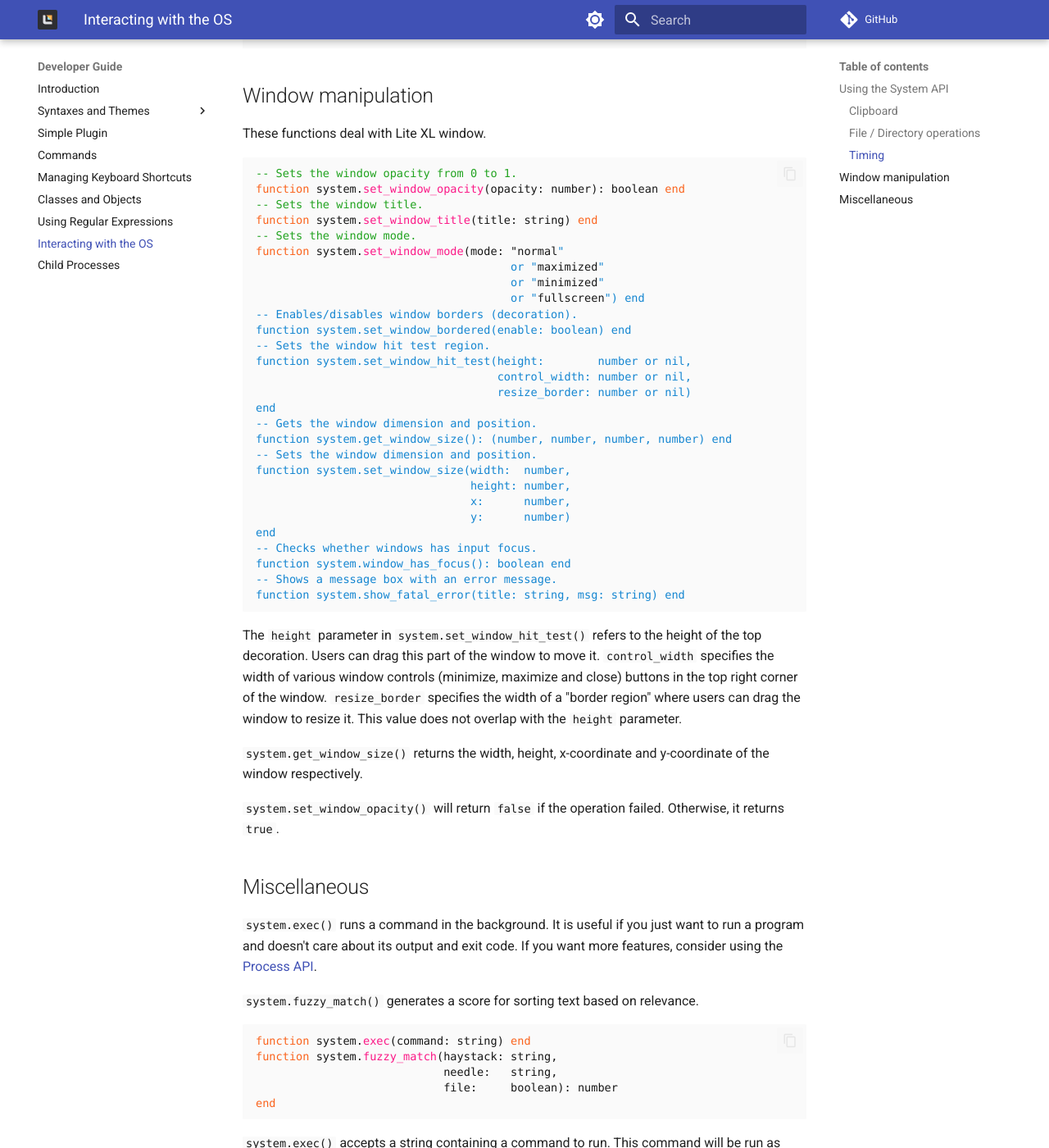
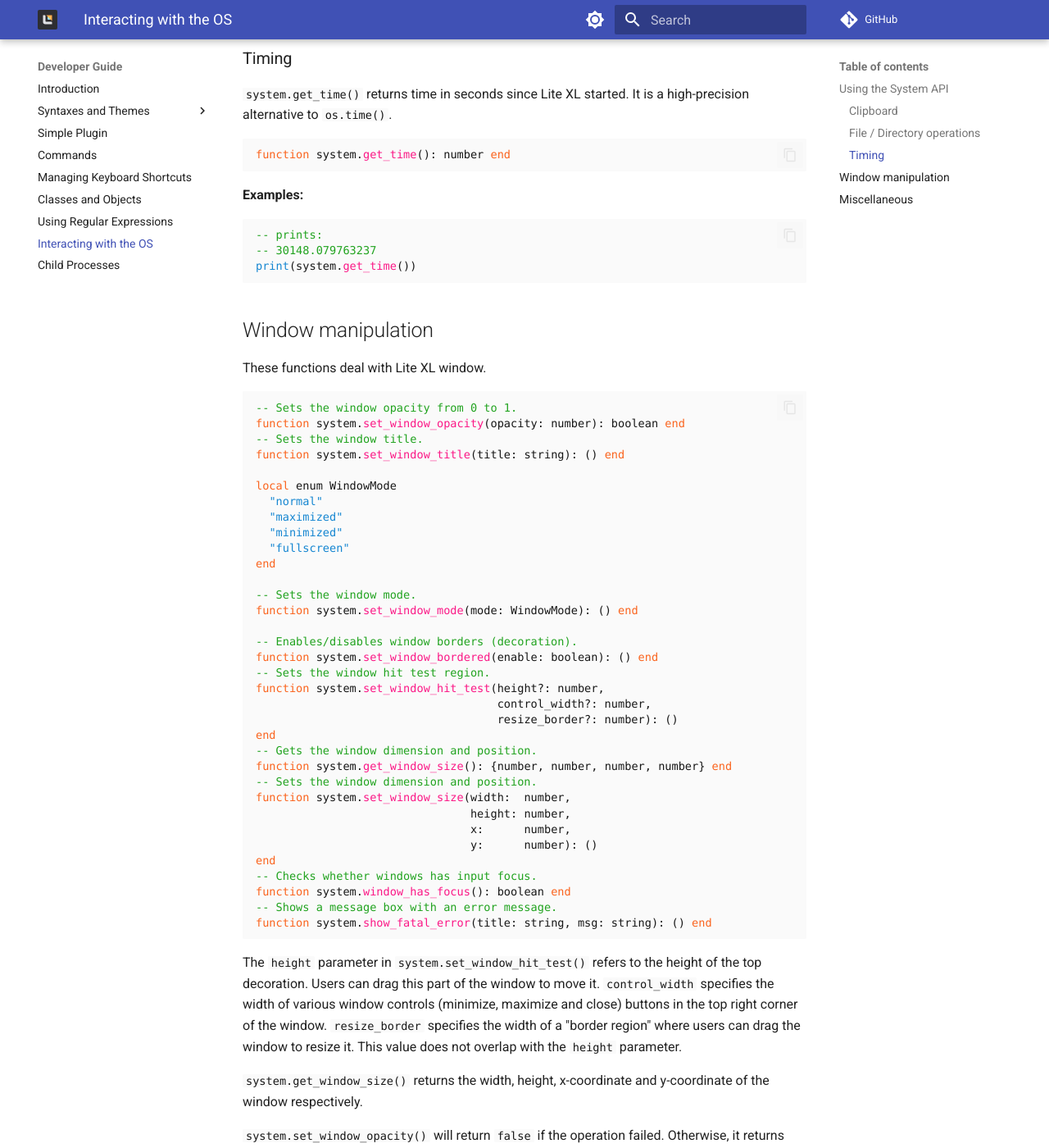
Before and after one commit to lite-xl/lite-xl.github.io, an MkDocs documentation site: the page built from docs/developer-guide/interacting-with-the-os.md, in a window 1280 px wide and 1400 px high, scrolled down 2708 px. Shown: the whole window at 82% size. Built offline with MkDocs 1.6.1 and Material for MkDocs 9.7.7, drawn with Linux system fonts in a browser that asks for light colours; some web fonts are replaced; comment, search, counter and statistics services are not loaded; the version menu is left out; some of the changed text lies outside the part shown.

Commit message:
switch to teal syntax

````diff
--- a/docs/developer-guide/interacting-with-the-os.md
+++ b/docs/developer-guide/interacting-with-the-os.md
@@ -21,7 +21,7 @@ while `system.get_clipboard()` retrieves the clipboard content.
 The functions do not support rich content such as images and files.
 
 ```lua
-function system.set_clipboard(text: string) end
+function system.set_clipboard(text: string): () end
 function system.get_clipboard(text: string): string end
 ```
 
@@ -40,17 +40,32 @@ These functions deal with files, directories and paths.
 
 ```lua
 -- Returns a list of files and directories in a directory.
-function system.list_dir(path: string): string[] or (nil, string) end
+function system.list_dir(path: string): {string}, string end
 -- Creates a new directory.
-function system.mkdir(path: string): (boolean, string or nil) end
+function system.mkdir(path: string): boolean, string end
 -- Removes a directory.
-function system.rmdir(path: string): (boolean, string or nil) end
+function system.rmdir(path: string): boolean string end
 -- Changes the current working directory (equivalent to the `cd` command)
-function system.chdir(path: string) end
+function system.chdir(path: string): () end
 -- Resolves the input path (removing all '.' and '..') into an absolute path.
-function system.absolute_path(path: string) end
+function system.absolute_path(path: string): () end
+
+-- Types of paths
+local enum FileType
+  "file"
+  "dir"
+end
+
+-- The information for a path
+local record FileInfo
+  modified: number
+  size: number
+  type: FileType
+  symlink: boolean
+end
+
 -- Returns information for a file or a directory.
-function system.get_file_info(path: string): table or (nil, string) end
+function system.get_file_info(path: string): FileInfo, string end
 ```
 
 `system.get_file_info()` returns a table with the following properties:
@@ -144,31 +159,37 @@ These functions deal with Lite XL window.
 -- Sets the window opacity from 0 to 1.
 function system.set_window_opacity(opacity: number): boolean end
 -- Sets the window title.
-function system.set_window_title(title: string) end
+function system.set_window_title(title: string): () end
+
+local enum WindowMode
+  "normal"
+  "maximized"
+  "minimized"
+  "fullscreen"
+end
+
 -- Sets the window mode.
-function system.set_window_mode(mode: "normal"
-                                      or "maximized"
-                                      or "minimized"
-                                      or "fullscreen") end
+function system.set_window_mode(mode: WindowMode): () end
+
 -- Enables/disables window borders (decoration).
-function system.set_window_bordered(enable: boolean) end
+function system.set_window_bordered(enable: boolean): () end
 -- Sets the window hit test region.
-function system.set_window_hit_test(height:        number or nil,
-                                    control_width: number or nil,
-                                    resize_border: number or nil)
+function system.set_window_hit_test(height?: number,
+                                    control_width?: number,
+                                    resize_border?: number): ()
 end
 -- Gets the window dimension and position.
-function system.get_window_size(): (number, number, number, number) end
+function system.get_window_size(): {number, number, number, number} end
 -- Sets the window dimension and position.
 function system.set_window_size(width:  number,
                                 height: number,
                                 x:      number,
-                                y:      number)
+                                y:      number): ()
 end
 -- Checks whether windows has input focus.
 function system.window_has_focus(): boolean end
 -- Shows a message box with an error message.
-function system.show_fatal_error(title: string, msg: string) end
+function system.show_fatal_error(title: string, msg: string): () end
 ```
 
 The `height` parameter in `system.set_window_hit_test()` refers to the height
@@ -195,7 +216,7 @@ If you want more features, consider using the [Process API][1].
 `system.fuzzy_match()` generates a score for sorting text based on relevance.
 
 ```lua
-function system.exec(command: string) end
+function system.exec(command: string): () end
 function system.fuzzy_match(haystack: string,
                             needle:   string,
                             file:     boolean): number
````
Also changed, not shown: docs/developer-guide/child-processes.md (+23 -20 lines), docs/developer-guide/commands.md (+3 -6 lines), docs/developer-guide/managing-keyboard-shortcuts.md (+6 -6 lines), docs/developer-guide/using-regular-expressions.md (+20 -18 lines).
